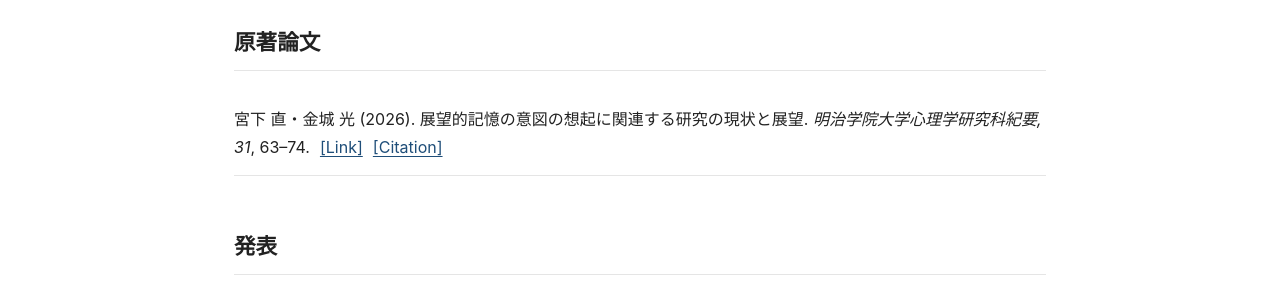
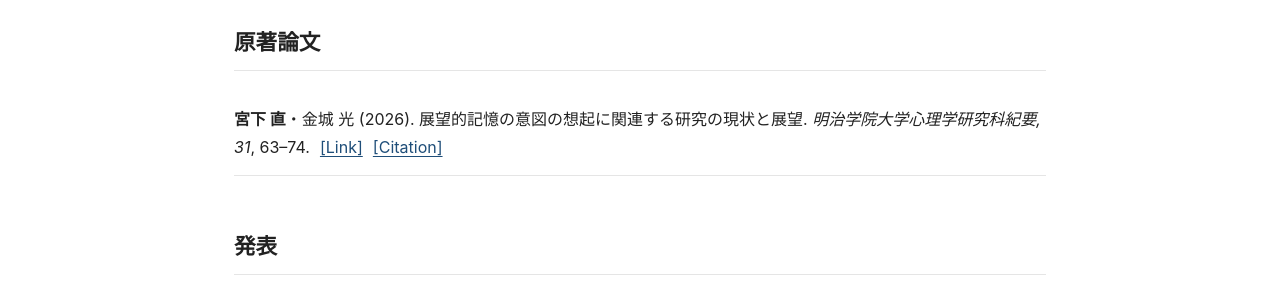
Before and after one commit to naomiyashita/github.io, a Jekyll site: the page built from cv.md, in a window 1280 px wide. Shown: the part 566-866 px from the top of the page. Built offline with Jekyll 4.4.1, drawn with Linux system fonts in a browser that asks for light colours.

```diff
--- a/_data/publications.yml
+++ b/_data/publications.yml
@@ -1,8 +1,8 @@
 - id: MGBulletin31-2026-PMreview
   year: 2026
 
-  authors_ja: "宮下 直・金城 光"
-  authors_en: "Miyashita, N., & Kinjo, H."
+  authors_ja: "<strong>宮下 直</strong>・金城 光"
+  authors_en: "<strong>Miyashita, N.</strong>, & Kinjo, H."
 
   title_ja: "展望的記憶の意図の想起に関連する研究の現状と展望"
   title_en: "Present status and future perspectives of the studies on intention retrieval in prospective memory"
```
